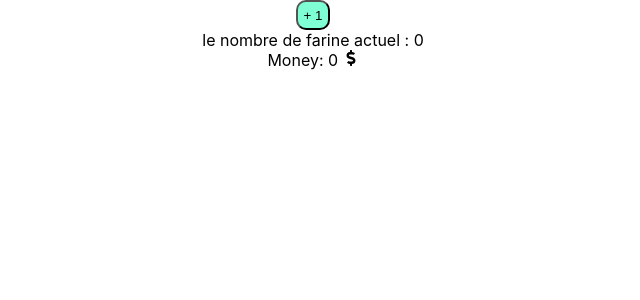
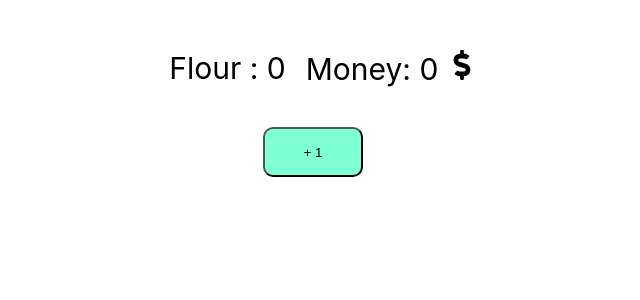
Before and after one commit to Deflandrenassim/Boulangerie, a React (Create React App) app: page / in a window 1280 px wide. Shown: the top 300 px of the page, without its empty margins (327-967 px from the left). Built offline with nearby package versions, Linux system fonts and the light colour scheme.

Commit message:
features: update level

```diff
--- a/src/component/Count.jsx
+++ b/src/component/Count.jsx
@@ -1,5 +1,6 @@
 import React from 'react'
 import { useFlour } from '../context/FlourContext'
+import '../css/BatchFlour.css';
 import { FaDollarSign } from 'react-icons/fa';
 import { useMoney } from '../context/MoneyContext';
 
@@ -8,7 +9,7 @@ const Count = () => {
   const { money } = useMoney();
   return (
     <div className='container_count'>
-      <div className="flour">le nombre de farine actuel : {flour}</div>
+      <div className="flour"> Flour : {flour}</div>
       <div className="money"> Money: {money} <FaDollarSign /> </div>
     </div>
   )
--- a/src/container/Flour.jsx
+++ b/src/container/Flour.jsx
@@ -1,20 +1,19 @@
 import React from 'react'
 import ButtonContainer from './ButtonContainer';
 import '../css/Flour.css'
-import ChocolateBread from '../img/ChocolateBread.jpeg';
-import Tarte from '../img/tarte.png'
+import FlourBatch from './FlourBatch';
 import Count from '../component/Count';
 import Sale from './Sale';
+import Tarte from '../img/tarte.png'
+import ChocolateBread from '../img/ChocolateBread.jpeg';
 import Macaron from '../img/macaron.png'
 import Croiss from '../img/croissant.png';
-import FlourBatch from './FlourBatch';
 
 
 const Flour = () => {
 
     return (
-        <div>
-            <ButtonContainer />
+        <div className="container">
             <Count />
             <div className='sale'>
                 <Sale img={Croiss} value={3} price={1} name="Croissant" />
@@ -22,10 +21,12 @@ const Flour = () => {
                 <Sale img={Macaron} value={8} price={3} name="Macaroon" />
                 <Sale img={Tarte} value={8} price={15} name="Strawberry Cake" />
             </div>
-            <div className='flour'></div>
-            <FlourBatch price={3} count={3} lot="lot de 3" />
-            <FlourBatch price={45} count={50} lot=" lot de 50" />
-            <FlourBatch price={50} count={100} lot="lot de 100" />
+            <div className='container_flour_batch'>
+                <FlourBatch price={3} count={3} lot="lot de 3" />
+                <FlourBatch price={45} count={50} lot=" lot de 50" />
+                <FlourBatch price={50} count={100} lot="lot de 100" />
+            </div>
+            <ButtonContainer />
         </div>
 
 
--- a/src/container/FlourBatch.jsx
+++ b/src/container/FlourBatch.jsx
@@ -4,7 +4,7 @@ import Picture from '../component/Picture';
 import '../css/BatchFlour.css'
 import { useFlour } from '../context/FlourContext';
 import { useMoney } from '../context/MoneyContext';
-import lotFarine from "../img/lotFarine.png";
+import lotFlour from "../img/LotFlour.png";
 
 const FlourBatch = ({ price, count, lot }) => {
     const { money, updateMoney } = useMoney();
@@ -18,8 +18,8 @@ const FlourBatch = ({ price, count, lot }) => {
 
     return (
         <div className='flourBatch'>
-            <Picture src={lotFarine}></Picture>
-            <BatchFlour onClick={handleMoney}> {lot}</BatchFlour>
+            <Picture src={lotFlour}></Picture>
+            <BatchFlour onClick={handleMoney}>{lot}</BatchFlour>
         </div>
     )
 }
--- a/src/container/Sale.jsx
+++ b/src/container/Sale.jsx
@@ -1,6 +1,5 @@
 import React from 'react'
 import { useFlour } from '../context/FlourContext'
-import '../css/Sale.css';
 import Button from '../component/Button';
 import Picture from '../component/Picture';
 import { useMoney } from '../context/MoneyContext';
--- a/src/css/BatchFlour.css
+++ b/src/css/BatchFlour.css
@@ -1,3 +1,19 @@
+.container_count {
+    display: flex;
+    flex-direction: row;
+    justify-content: center;
+}
+
+.flour {
+    font-size: 30px;
+    padding-left: 20px;
+    padding-right: 20px;
+}
+
+.money {
+    font-size: 30px;
+}
+
 .batch_flour {
     height: 100px;
     width: 50px;
@@ -6,4 +22,7 @@
 .flourBatch {
     display: flex;
     flex-direction: row;
+    justify-content: center;
+    align-items: center;
+    padding: 20px;
 }
--- a/src/css/Button.css
+++ b/src/css/Button.css
@@ -1,5 +1,6 @@
 .button {
     background-color: rgb(168, 102, 230);
+    color: black;
     height: 30px;
     border-radius: 10px;
     cursor: pointer;
@@ -7,14 +8,19 @@
 
 .button:hover {
     background-color: rgba(154, 73, 230, 0.91);
+    color: black;
 }
 
 .button.counter {
+    background-color: aquamarine;
+    color: black;
     cursor: pointer;
+    height: 50px;
+    width: 100px;
     border-radius: 10px;
-    background-color: aquamarine;
 }
 
 .button.counter:hover {
+    color: black;
     background-color: aqua;
 }
--- a/src/css/Flour.css
+++ b/src/css/Flour.css
@@ -1,5 +1,16 @@
+.container {
+    padding-top: 50px;
+}
+
 .sale {
     display: flex;
     justify-content: center;
+    align-items: center;
     padding: 20px;
 }
+
+.container_flour_batch {
+    display: flex;
+    justify-content: center;
+    align-items: center;
+}
--- a/src/css/Sale.css
+++ /dev/null
@@ -1,3 +0,0 @@
-.sale {
-    display: flex;
-}
```
Also changed, not shown: src/img/LotFlour.png (added), src/img/lotFarine.png (deleted).
